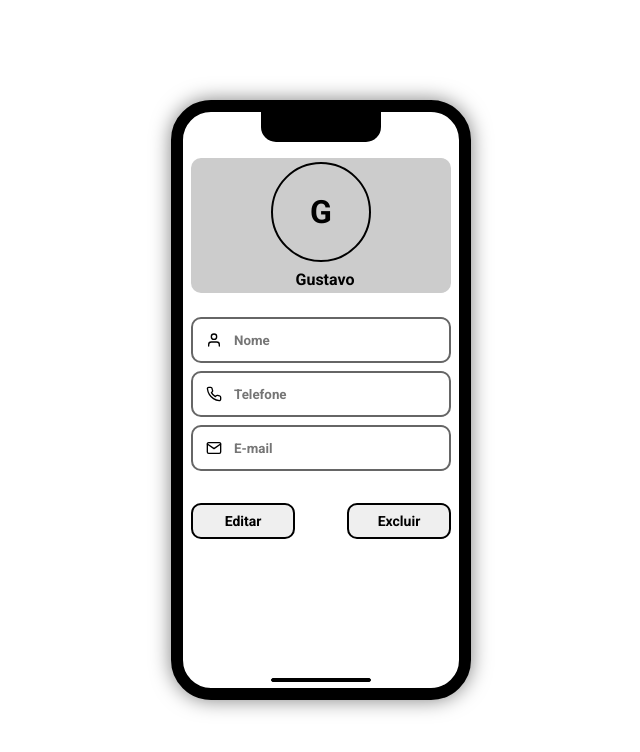
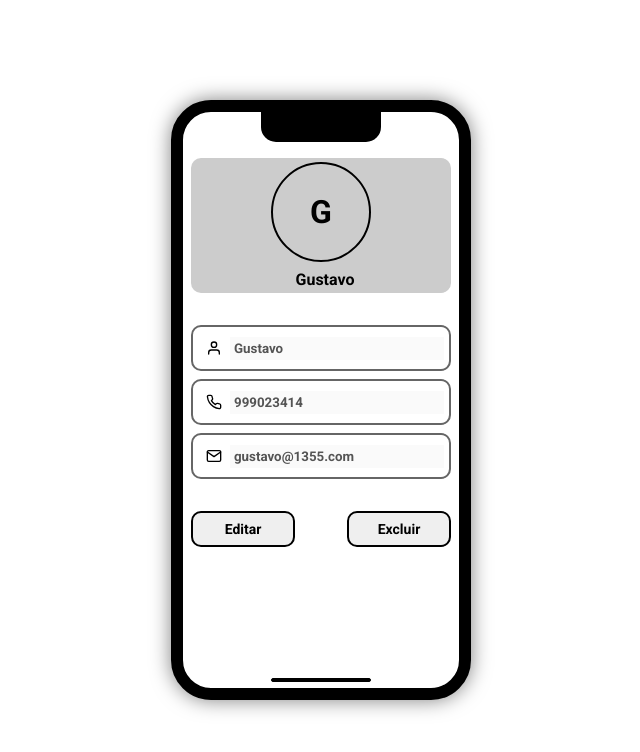
Before and after one commit to GDFgustavo/lista_contatos, a React (Create React App) app: page /editar in a window 1280 px wide. Shown: the top 752 px of the page, without its empty margins (319-959 px from the left). Built offline with nearby package versions, Linux system fonts and the light colour scheme.

Commit message:
Finalizando a página de edição de contatos e alterando o nome do componente Cadastro para InputFild

```diff
--- a/src/components/Contato/index.tsx
+++ b/src/components/Contato/index.tsx
@@ -1,23 +1,30 @@
+import { useDispatch } from 'react-redux'
+import ClassContact from '../../models/Contato'
+import { selecionarContato } from '../../store/reducers/contatos'
 import { A, Avatar, Card, Nome } from './styles'
+import ContactIcon from '../../assets/user.svg'
+import { Icon } from '../../styles'
 
 export type Props = {
   size?: string
   fontSize?: number
 }
 
-export type ContactProps = {
-  nome: string
-  telefone?: number
-  email?: string
-}
+export type ContactProps = ClassContact
 
-const Contato = ({ nome }: ContactProps) => {
+const Contato = ({ nome, id, telefone }: ContactProps) => {
+  const dispatch = useDispatch()
+
+  const handleClick = () => {
+    dispatch(selecionarContato(id))
+  }
+
   return (
     <>
-      <A to="/editar">
+      <A to="/editar" onClick={handleClick}>
         <Card>
-          <Avatar>{nome[0]}</Avatar>
-          <Nome>{nome}</Nome>
+          <Avatar>{nome ? nome[0] : <Icon src={ContactIcon} />}</Avatar>
+          <Nome>{nome ? nome : telefone}</Nome>
         </Card>
       </A>
     </>
--- a/src/components/Contato/styles.ts
+++ b/src/components/Contato/styles.ts
@@ -33,6 +33,7 @@ export const Avatar = styled.div<Props>`
   align-items: center;
   font-size: ${(props) => (props.fontSize ? props.fontSize + 'px' : '16px')};
   font-weight: bold;
+  text-transform: uppercase;
   width: ${(props) => (props.size === 'large' ? '100px' : '24px')};
   height: ${(props) => (props.size === 'large' ? '100px' : '24px')};
   color: #000;
--- /dev/null
+++ b/src/components/InputFild/index.tsx
@@ -0,0 +1,37 @@
+import { InputContainer } from './styles'
+import { Input, Icon } from '../../styles'
+
+type InputProps = {
+  value?: string
+  telefone?: number
+  email?: string
+  onChange: (value: string) => void
+  disabled?: boolean
+  src: string
+  type: string
+  placeholder: string
+}
+
+const InputFild = ({
+  value,
+  onChange,
+  disabled = true,
+  src,
+  type,
+  placeholder
+}: InputProps) => {
+  return (
+    <InputContainer>
+      <Icon src={src} />
+      <Input
+        disabled={!disabled}
+        value={value}
+        onChange={(e) => onChange(e.target.value)}
+        type={type}
+        placeholder={placeholder}
+      />
+    </InputContainer>
+  )
+}
+
+export default InputFild
--- a/src/containers/Cadastro/styles.ts
+++ b/src/components/InputFild/styles.ts
@@ -1,12 +1,4 @@
 import styled from 'styled-components'
-
-export const FormContainer = styled.div`
-  display: flex;
-  flex-direction: column;
-  gap: 8px;
-  margin: auto;
-  margin-bottom: 32px;
-`
 
 export const InputContainer = styled.div`
   display: flex;
--- a/src/containers/Adicionando/index.tsx
+++ b/src/containers/Adicionando/index.tsx
@@ -1,13 +1,20 @@
-import { BotaoSalvar } from '../../styles'
-import Cadastro from '../Cadastro'
+import { useNavigate } from 'react-router-dom'
+import { BotaoRemoverCancelar, BotaoSalvar } from '../../styles'
+// import InputFild from '../../components/InputFild'
 import { TituloAdd } from './styles'
 
-const Adicionando = () => (
-  <>
-    <TituloAdd>Adicionar</TituloAdd>
-    <Cadastro />
-    <BotaoSalvar>Salvar</BotaoSalvar>
-  </>
-)
+const Adicionando = () => {
+  const navigate = useNavigate()
+  return (
+    <>
+      <TituloAdd>Adicionar</TituloAdd>
+      {/* <InputFild /> */}
+      <BotaoSalvar>Salvar</BotaoSalvar>
+      <BotaoRemoverCancelar onClick={() => navigate('/')}>
+        Cancelar
+      </BotaoRemoverCancelar>
+    </>
+  )
+}
 
 export default Adicionando
--- a/src/containers/Cadastro/index.tsx
+++ /dev/null
@@ -1,27 +0,0 @@
-import { FormContainer, InputContainer } from './styles'
-import { Input, Icon } from '../../styles'
-
-import PhoneIcon from '../../assets/phone.svg'
-import ContactIcon from '../../assets/user.svg'
-import EmailIcon from '../../assets/email.svg'
-
-const Cadastro = () => (
-  <>
-    <FormContainer>
-      <InputContainer>
-        <Icon src={ContactIcon} />
-        <Input type="text" placeholder="Nome" />
-      </InputContainer>
-      <InputContainer>
-        <Icon src={PhoneIcon} />
-        <Input type="number" placeholder="Telefone" />
-      </InputContainer>
-      <InputContainer>
-        <Icon src={EmailIcon} />
-        <Input type="text" placeholder="E-mail" />
-      </InputContainer>
-    </FormContainer>
-  </>
-)
-
-export default Cadastro
--- a/src/containers/Editando/index.tsx
+++ b/src/containers/Editando/index.tsx
@@ -1,33 +1,119 @@
-import { useState } from 'react'
+import { useEffect, useState } from 'react'
+import { useDispatch, useSelector } from 'react-redux'
+import { useNavigate } from 'react-router-dom'
+
 import { Avatar, Nome } from '../../components/Contato/styles'
 import { Card } from './styles'
-import { Botao, BotaoRemoverCancelar } from '../../styles'
+import InputFild from '../../components/InputFild'
+import { Botao, BotaoRemoverCancelar, FormContainer } from '../../styles'
+import PhoneIcon from '../../assets/phone.svg'
+import ContactIcon from '../../assets/user.svg'
+import EmailIcon from '../../assets/email.svg'
 
-import Cadastro from '../Cadastro'
+import { editar, remover } from '../../store/reducers/contatos'
+import { RootReducer } from '../../store'
 
 const Editando = () => {
+  const dispatch = useDispatch()
+  const navigate = useNavigate()
+
   const [estaEditando, setEstaEditando] = useState(false)
+  const [nome, setNome] = useState('')
+  const [telefone, setTelefone] = useState('')
+  const [email, setEmail] = useState('')
+
+  const contatoSelecionado = useSelector(
+    (state: RootReducer) => state.contatos.contatoSelecionado
+  )
+
+  const {
+    nome: nomeOriginal,
+    telefone: telefoneOriginal,
+    email: emailOriginal,
+    id
+  } = contatoSelecionado
+
+  useEffect(() => {
+    setNome(nomeOriginal)
+    setTelefone(String(telefoneOriginal))
+    setEmail(emailOriginal)
+  }, [nomeOriginal, telefoneOriginal, emailOriginal])
+
+  const cancelarEdicao = () => {
+    setEstaEditando(false)
+    setNome(nomeOriginal)
+    setTelefone(String(telefoneOriginal))
+    setEmail(emailOriginal)
+  }
+
+  const removerContato = () => {
+    dispatch(remover(id))
+    navigate('/')
+  }
+
+  const salvarEdicao = () => {
+    dispatch(
+      editar({
+        nome,
+        telefone,
+        email,
+        id
+      })
+    )
+    navigate('/')
+  }
+
+  const buttonDisabled = !nome && !telefone
 
   return (
     <>
       <Card>
         <Avatar size="large" fontSize={32}>
-          G
+          {nome[0]}
         </Avatar>
-        <Nome>Gustavo</Nome>
+        <Nome>{nome}</Nome>
       </Card>
-      <Cadastro />
+      <FormContainer>
+        <InputFild
+          disabled={estaEditando}
+          src={ContactIcon}
+          value={nome}
+          onChange={setNome}
+          type="text"
+          placeholder="Nome"
+        />
+        <InputFild
+          disabled={estaEditando}
+          src={PhoneIcon}
+          value={telefone}
+          onChange={setTelefone}
+          type="number"
+          placeholder="Telefone"
+        />
+        <InputFild
+          disabled={estaEditando}
+          src={EmailIcon}
+          value={email}
+          onChange={setEmail}
+          type="text"
+          placeholder="E-mail"
+        />
+      </FormContainer>
       {estaEditando ? (
         <>
-          <Botao>Salvar</Botao>
-          <BotaoRemoverCancelar onClick={() => setEstaEditando(false)}>
+          <Botao onClick={salvarEdicao} disabled={buttonDisabled}>
+            Salvar
+          </Botao>
+          <BotaoRemoverCancelar onClick={cancelarEdicao}>
             Cancelar
           </BotaoRemoverCancelar>
         </>
       ) : (
         <>
           <Botao onClick={() => setEstaEditando(true)}>Editar</Botao>
-          <BotaoRemoverCancelar>Excluir</BotaoRemoverCancelar>
+          <BotaoRemoverCancelar onClick={() => removerContato()}>
+            Excluir
+          </BotaoRemoverCancelar>
         </>
       )}
     </>
--- a/src/containers/Editando/styles.ts
+++ b/src/containers/Editando/styles.ts
@@ -9,26 +9,6 @@ export const Card = styled.div`
   padding: 4px;
   background-color: #ccc;
   border-radius: 10px;
-  margin-bottom: 24px;
+  margin-bottom: 32px;
   margin-top: 16px;
 `
-
-export const FormContainer = styled.div`
-  display: flex;
-  flex-direction: column;
-  gap: 8px;
-  margin: auto;
-  margin-bottom: 32px;
-`
-
-export const InputContainer = styled.div`
-  display: flex;
-  align-items: center;
-  padding: 5px;
-  border-radius: 10px;
-  border: 2px solid #666666;
-
-  &:hover {
-    border: 2px solid #000;
-  }
-`
--- a/src/containers/ListaDeContatos/index.tsx
+++ b/src/containers/ListaDeContatos/index.tsx
@@ -3,13 +3,18 @@ import Contato from '../../components/Contato'
 import { RootReducer } from '../../store'
 
 const ListaDeContato = () => {
-  const contatos = useSelector((state: RootReducer) => state.contatos)
+  const { itens } = useSelector((state: RootReducer) => state.contatos)
   return (
     <>
       <ul>
-        {contatos.map((c) => (
+        {itens.map((c) => (
           <li key={c.nome}>
-            <Contato nome={c.nome} telefone={c.telefone} email={c.email} />
+            <Contato
+              nome={c.nome}
+              telefone={c.telefone}
+              email={c.email}
+              id={c.id}
+            />
           </li>
         ))}
       </ul>
--- a/src/models/Contato.ts
+++ b/src/models/Contato.ts
@@ -1,6 +1,6 @@
 class ClassContact {
   nome: string
-  telefone: number
+  telefone: number | string
   email: string
   id: number
 
--- a/src/store/reducers/contatos.ts
+++ b/src/store/reducers/contatos.ts
@@ -1,19 +1,66 @@
 import { createSlice, PayloadAction } from '@reduxjs/toolkit'
 import ClassContact from '../../models/Contato'
 
+type ContatosState = {
+  itens: ClassContact[]
+  contatoSelecionado: ClassContact
+}
+
+const initialState: ContatosState = {
+  itens: [
+    {
+      id: 1,
+      nome: 'Gustavo',
+      telefone: 999023414,
+      email: 'gustavo@1355.com'
+    },
+    {
+      id: 2,
+      nome: 'João',
+      telefone: 123456789,
+      email: 'joao@3256.com'
+    },
+    {
+      id: 3,
+      nome: 'Leo',
+      telefone: 987654321,
+      email: 'leo@4310.com'
+    }
+  ],
+  contatoSelecionado: {
+    id: 1,
+    nome: 'Gustavo',
+    telefone: 999023414,
+    email: 'gustavo@1355.com'
+  }
+}
+
 const contatosSlice = createSlice({
   name: 'contatos',
-  initialState: [
-    new ClassContact('Gustavo', 999023414, 'gustavo@1355.com', 1),
-    new ClassContact('João', 123456789, 'joao@3256.com', 2),
-    new ClassContact('Leo', 987654321, 'leo@4310.com', 3)
-  ],
+  initialState,
   reducers: {
     remover: (state, action: PayloadAction<number>) => {
-      state = state.filter((contato) => contato.id !== action.payload)
+      state.itens = state.itens.filter(
+        (contato) => contato.id !== action.payload
+      )
+    },
+    selecionarContato: (state, action: PayloadAction<number>) => {
+      const contato = state.itens.find((c) => c.id === action.payload)
+      if (contato) {
+        state.contatoSelecionado = contato
+      }
+    },
+    editar: (state, action: PayloadAction<ClassContact>) => {
+      const indexDoContato = state.itens.findIndex(
+        (t) => t.id === action.payload.id
+      )
+
+      if (indexDoContato >= 0) {
+        state.itens[indexDoContato] = action.payload
+      }
     }
   }
 })
 
-export const { remover } = contatosSlice.actions
+export const { remover, selecionarContato, editar } = contatosSlice.actions
 export default contatosSlice.reducer
--- a/src/styles/index.ts
+++ b/src/styles/index.ts
@@ -19,6 +19,14 @@ export const Container = styled.div`
 export const Titulo = styled.h1`
   font-size: 24px;
   font-weight: bold;
+`
+
+export const FormContainer = styled.div`
+  display: flex;
+  flex-direction: column;
+  gap: 8px;
+  margin: auto;
+  margin-bottom: 32px;
 `
 
 export const Input = styled.input`
@@ -44,6 +52,11 @@ export const Botao = styled.button`
   border: solid 2px #000;
   border-radius: 10px;
   cursor: pointer;
+
+  &:disabled {
+    opacity: 0.6;
+    cursor: not-allowed;
+  }
 `
 
 export const BotaoSalvar = styled(Botao)`
```
